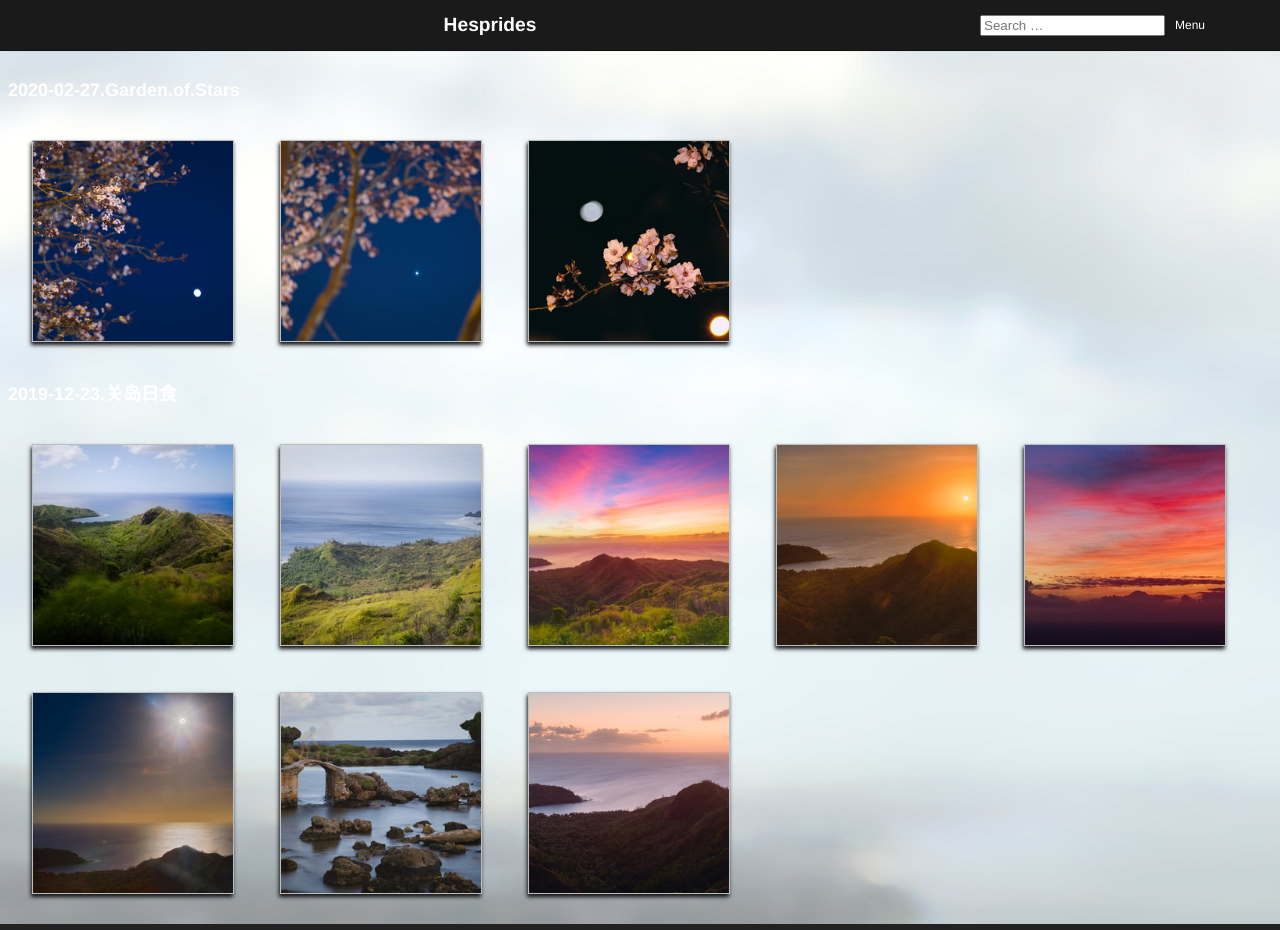
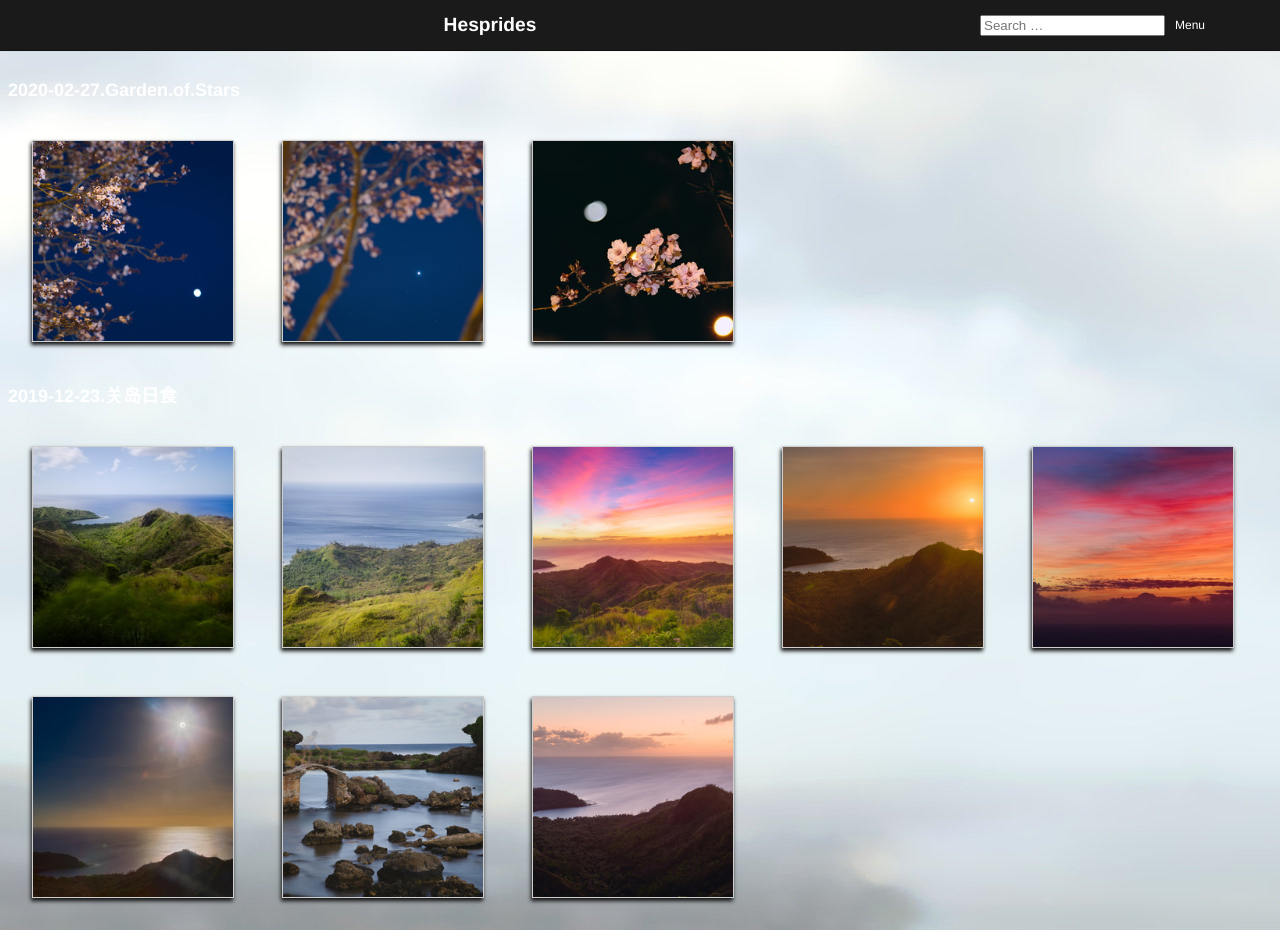
Before and after one commit to zhehangd/albums, a plain HTML site: page index.html in a window 1280 px wide. Drawn offline with nearby package versions, Linux system fonts and the light colour scheme.

Commit message:
photo-container css

```diff
--- a/css/style.css
+++ b/css/style.css
@@ -49,6 +49,22 @@ a:active {color: inherit;text-decoration: none;}
 .photo-list {
   display: flex;
   flex-wrap: wrap;
+}
+
+.photo-container {
+  margin:24px;
+  height: 200px;
+  width: 200px;
+  position: relative; /* must set so .info can set position */
+  transition: transform 0.3s, border 0.3s;
+  box-shadow: -1px 3px 4px #111;
+  border: 1px solid #cecece;
+}
+
+.photo-container:hover {
+  transition: transform 0.3s, border 0.3s;
+  transform: scale(1.05);
+  border: 1px solid #2293ec;
 }
 
 .album {
@@ -117,7 +133,6 @@ a:active {color: inherit;text-decoration: none;}
   font-weight: bold;
 }
 
-
 #header-search {
   width: 180px;
 }
--- a/index.html
+++ b/index.html
@@ -9,9 +9,9 @@
       <h2> {{albumName}} </h2>
       <div class="photo-list">
         {{#photos}}
-        <div class="album">
+        <div class="photo-container">
           <a target="_blank" href="{{photoFile}}">
-            <img class="cover-main" src="{{thumbnailFile}}" alt="Ballade" width="200" height="200" <="" a="">
+            <img src="{{thumbnailFile}}" alt="Ballade" width="200" height="200" <="" a="">
           </a>
         </div>
         {{/photos}}
--- a/start.js
+++ b/start.js
@@ -52,6 +52,8 @@ function loadAlbumsJson() {
 }
 
 function dev() {
+  var element = document.getElementById('dev-group');
+  element.innerHTML = "";
 }
 
 window.onload = function() {
```
